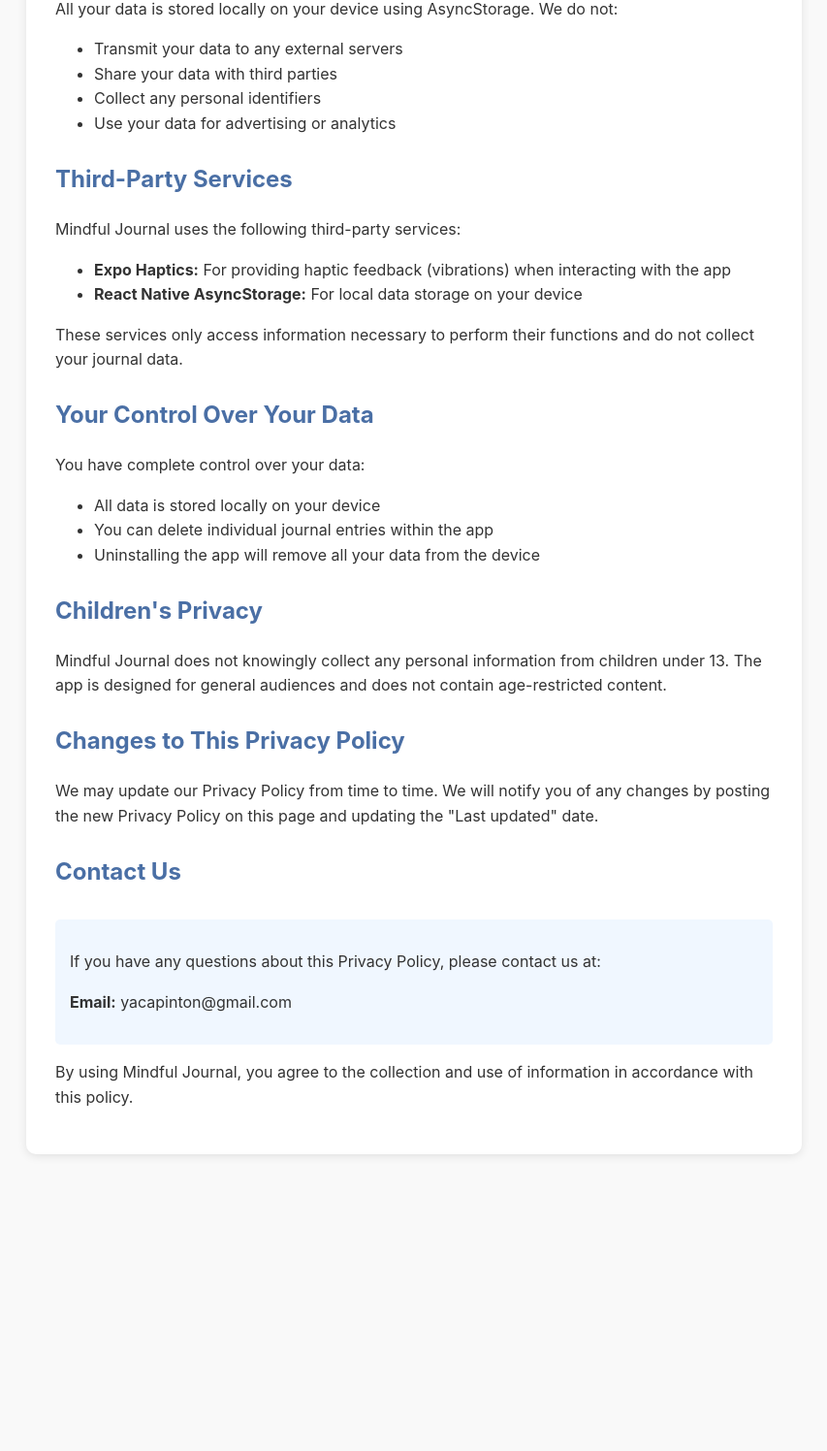
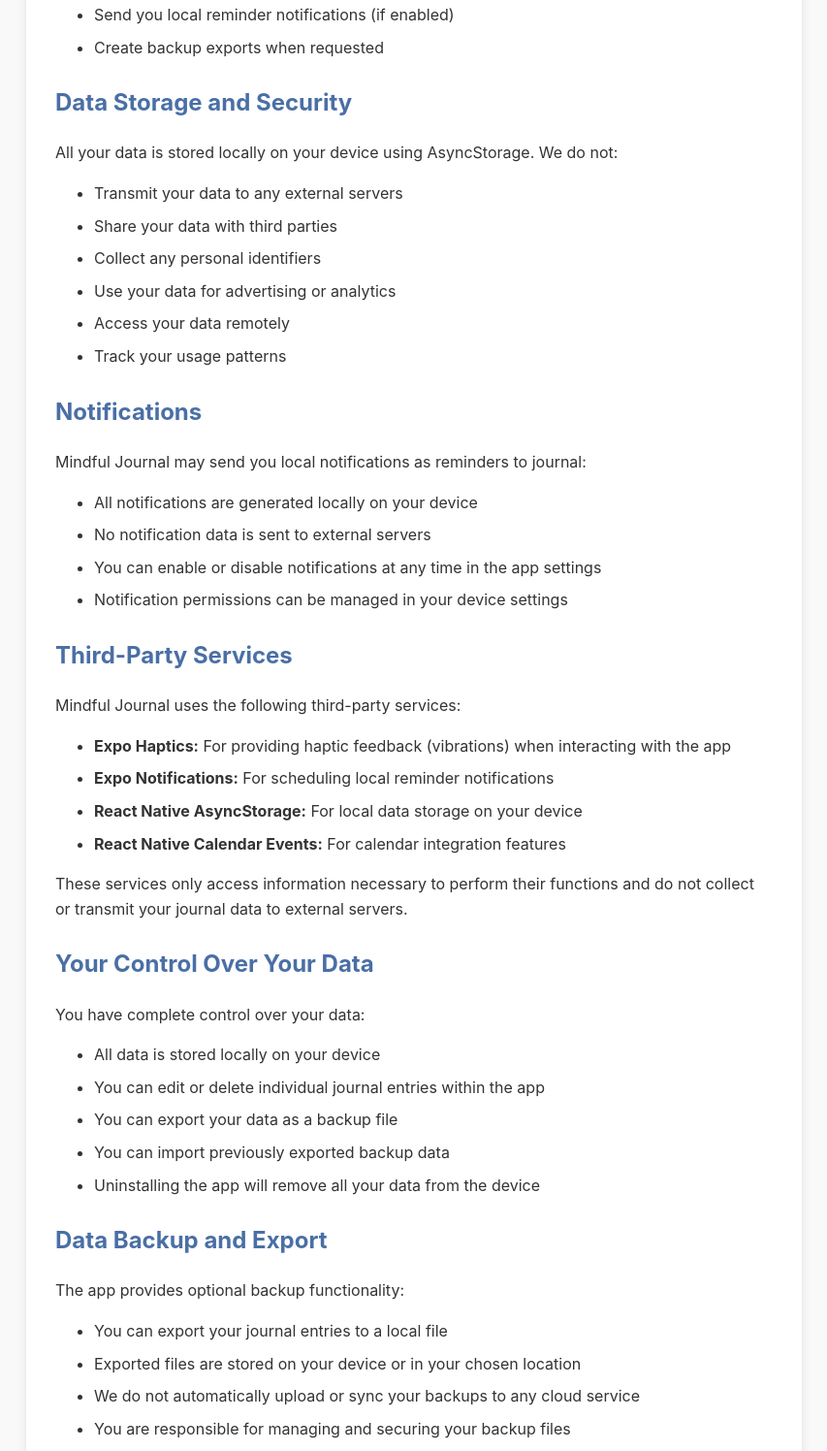
Before and after one commit to TonYacapin/Mindful---Privacy-Policy, a plain HTML site: page index.html in a window 1280 px wide. Shown: the part 804-2300 px from the top of the page at 97% size, without its empty margins (213-1066 px from the left). Before the commit the page ends 2014 px from the top, so only its background shows below. Drawn offline with Linux system fonts and the light colour scheme.

Commit message:
Update Privacy Policy content and styling; add backup and notification sections

```diff
--- a/index.html
+++ b/index.html
@@ -41,12 +41,18 @@
             border-radius: 5px;
             margin-top: 30px;
         }
+        ul {
+            margin: 10px 0;
+        }
+        li {
+            margin: 8px 0;
+        }
     </style>
 </head>
 <body>
     <div class="container">
         <h1>Privacy Policy for Mindful Journal</h1>
-        <p class="last-updated">Last updated: November 2023</p>
+        <p class="last-updated">Last updated: November 26, 2025</p>
 
         <p>Thank you for using Mindful Journal. This Privacy Policy explains how we handle your information when you use our mobile application.</p>
 
@@ -55,8 +61,9 @@
         <ul>
             <li><strong>Journal Entries:</strong> The text content you write in your journal</li>
             <li><strong>Mood Data:</strong> Your selected mood and associated metadata</li>
-            <li><strong>App Preferences:</strong> Your selected theme and other app settings</li>
+            <li><strong>App Preferences:</strong> Your selected theme, notification settings, and other app configurations</li>
             <li><strong>Timestamps:</strong> Date and time of your journal entries</li>
+            <li><strong>Backup Data:</strong> Optional exported backup files of your journal entries</li>
         </ul>
 
         <h2>How We Use Your Information</h2>
@@ -66,6 +73,8 @@
             <li>Display your mood statistics and trends</li>
             <li>Personalize your app experience with themes</li>
             <li>Maintain your journal history</li>
+            <li>Send you local reminder notifications (if enabled)</li>
+            <li>Create backup exports when requested</li>
         </ul>
 
         <h2>Data Storage and Security</h2>
@@ -75,22 +84,46 @@
             <li>Share your data with third parties</li>
             <li>Collect any personal identifiers</li>
             <li>Use your data for advertising or analytics</li>
+            <li>Access your data remotely</li>
+            <li>Track your usage patterns</li>
+        </ul>
+
+        <h2>Notifications</h2>
+        <p>Mindful Journal may send you local notifications as reminders to journal:</p>
+        <ul>
+            <li>All notifications are generated locally on your device</li>
+            <li>No notification data is sent to external servers</li>
+            <li>You can enable or disable notifications at any time in the app settings</li>
+            <li>Notification permissions can be managed in your device settings</li>
         </ul>
 
         <h2>Third-Party Services</h2>
         <p>Mindful Journal uses the following third-party services:</p>
         <ul>
             <li><strong>Expo Haptics:</strong> For providing haptic feedback (vibrations) when interacting with the app</li>
+            <li><strong>Expo Notifications:</strong> For scheduling local reminder notifications</li>
             <li><strong>React Native AsyncStorage:</strong> For local data storage on your device</li>
+            <li><strong>React Native Calendar Events:</strong> For calendar integration features</li>
         </ul>
-        <p>These services only access information necessary to perform their functions and do not collect your journal data.</p>
+        <p>These services only access information necessary to perform their functions and do not collect or transmit your journal data to external servers.</p>
 
         <h2>Your Control Over Your Data</h2>
         <p>You have complete control over your data:</p>
         <ul>
             <li>All data is stored locally on your device</li>
-            <li>You can delete individual journal entries within the app</li>
+            <li>You can edit or delete individual journal entries within the app</li>
+            <li>You can export your data as a backup file</li>
+            <li>You can import previously exported backup data</li>
             <li>Uninstalling the app will remove all your data from the device</li>
+        </ul>
+
+        <h2>Data Backup and Export</h2>
+        <p>The app provides optional backup functionality:</p>
+        <ul>
+            <li>You can export your journal entries to a local file</li>
+            <li>Exported files are stored on your device or in your chosen location</li>
+            <li>We do not automatically upload or sync your backups to any cloud service</li>
+            <li>You are responsible for managing and securing your backup files</li>
         </ul>
 
         <h2>Children's Privacy</h2>
@@ -99,13 +132,18 @@
         <h2>Changes to This Privacy Policy</h2>
         <p>We may update our Privacy Policy from time to time. We will notify you of any changes by posting the new Privacy Policy on this page and updating the "Last updated" date.</p>
 
+        <h2>Your Consent</h2>
+        <p>By using Mindful Journal, you agree to the collection and use of information in accordance with this policy. If you do not agree with this policy, please do not use the app.</p>
+
         <h2>Contact Us</h2>
         <div class="contact-info">
             <p>If you have any questions about this Privacy Policy, please contact us at:</p>
             <p><strong>Email:</strong> yacapinton@gmail.com</p>
         </div>
 
-        <p>By using Mindful Journal, you agree to the collection and use of information in accordance with this policy.</p>
+        <p style="margin-top: 30px; padding-top: 20px; border-top: 1px solid #eee; font-size: 14px; color: #666;">
+            This privacy policy is effective as of November 26, 2025 and will remain in effect except with respect to any changes in its provisions in the future, which will be in effect immediately after being posted on this page.
+        </p>
     </div>
 </body>
 </html>
```
